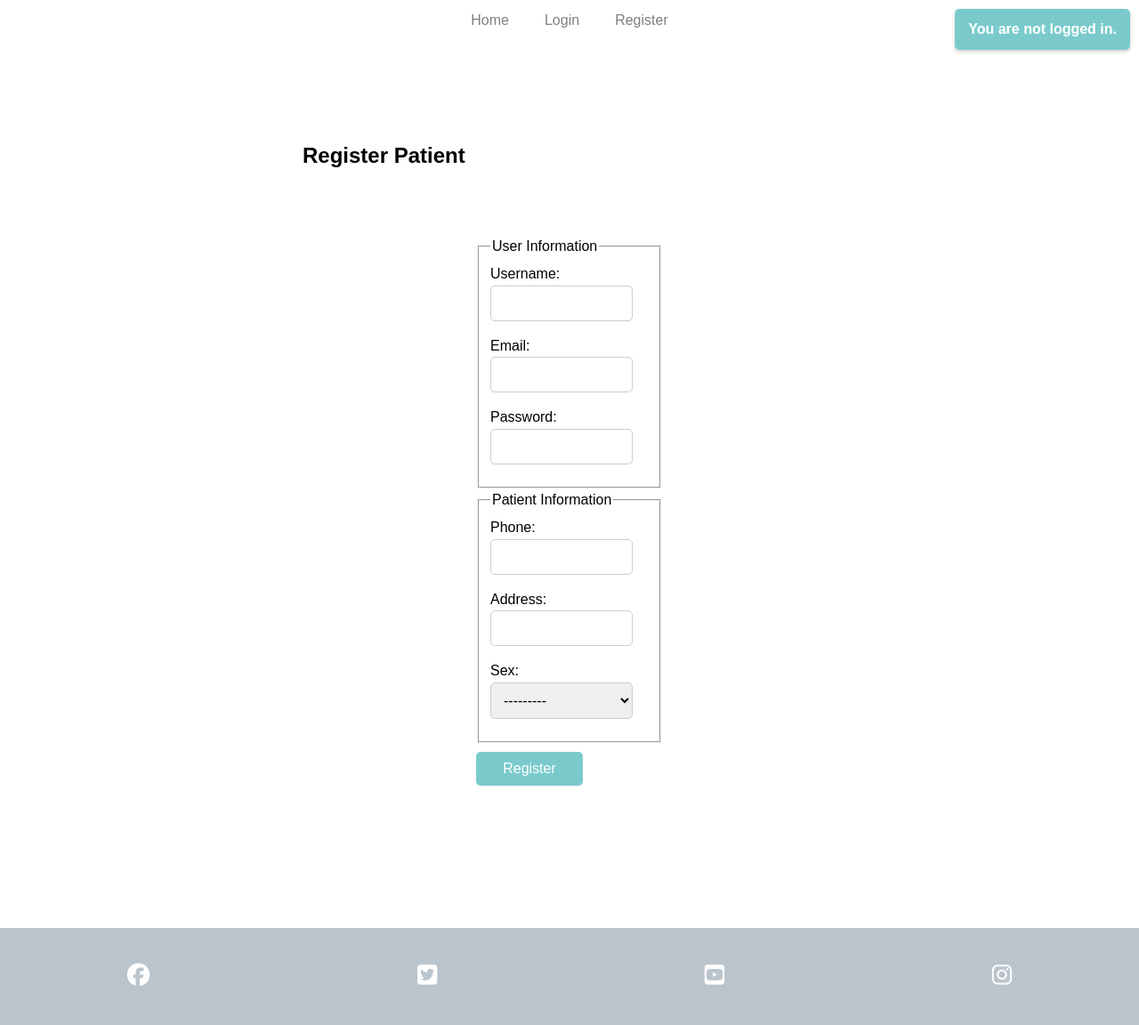
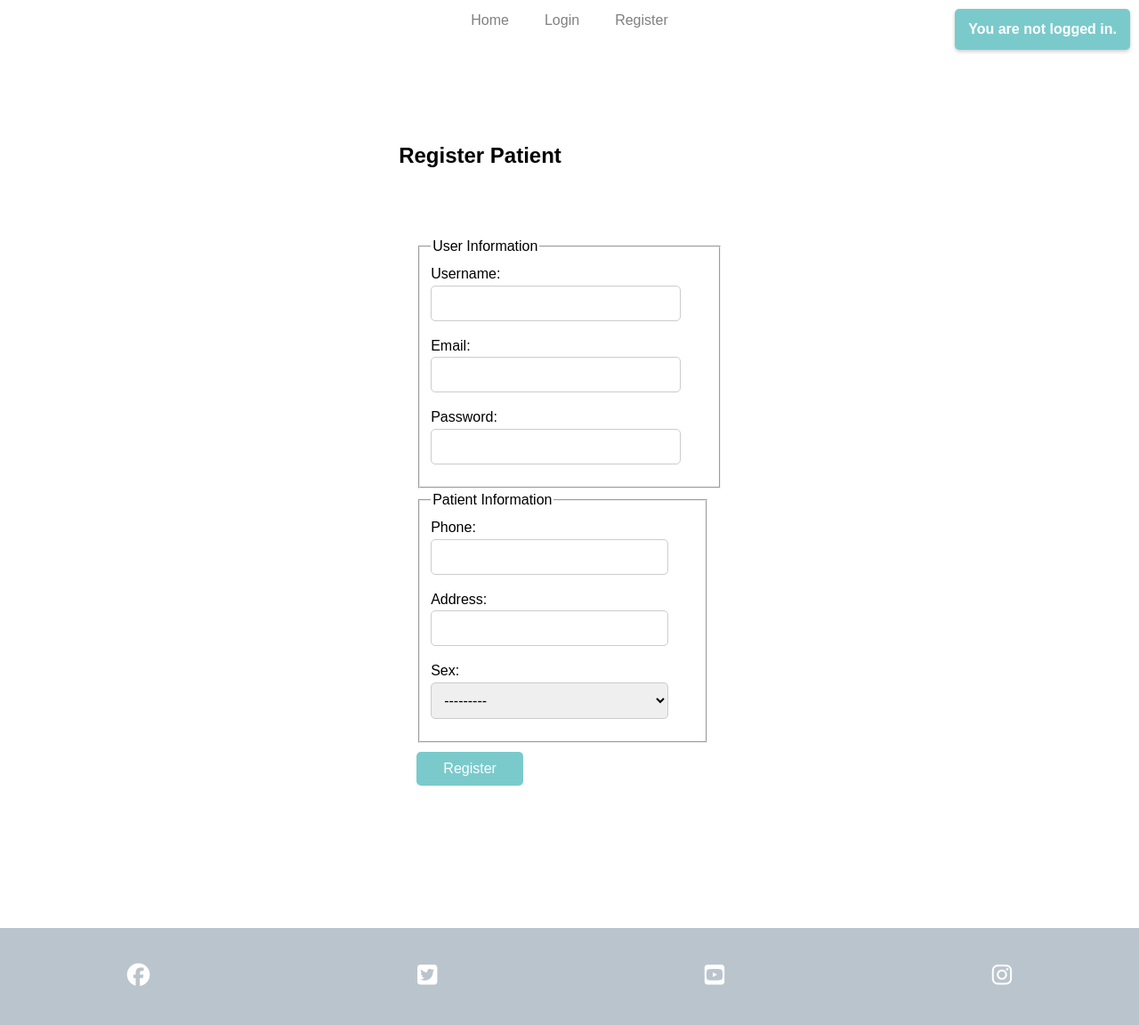
Before and after one commit to clekremer/ppfourresub, a Django app: page /bookings/register_patient/ in a window 1280 px wide. Shown: the whole page at 89% size. Run offline with Django 4.2, Linux system fonts and the light colour scheme; some libraries are stand-ins or nearby versions.

Commit message:
Add styling to register page

```diff
--- a/static/css/styles.css
+++ b/static/css/styles.css
@@ -88,7 +88,7 @@ header nav ul li a:hover {
 
 /* Form Container */
 .container {
-    max-width: 600px;
+    max-width: max-content;
     margin: 50px auto;
     padding: 20px;
     background-color: white;
@@ -186,6 +186,10 @@ form {
     background-color: #fff;
     border-radius: 8px;
     align-items: flex-start;
+}
+
+#register_form {
+    width: max-content;
 }
 
 #cancel-form {
```
